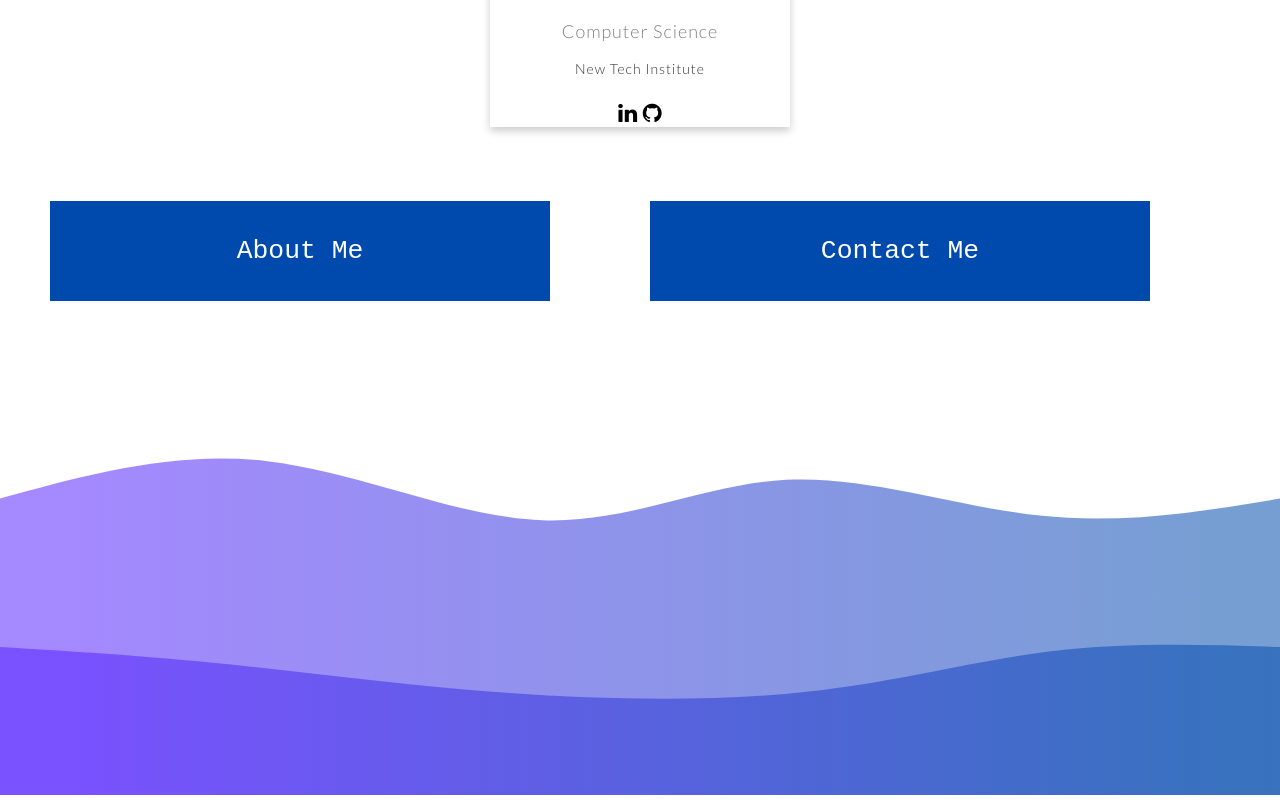
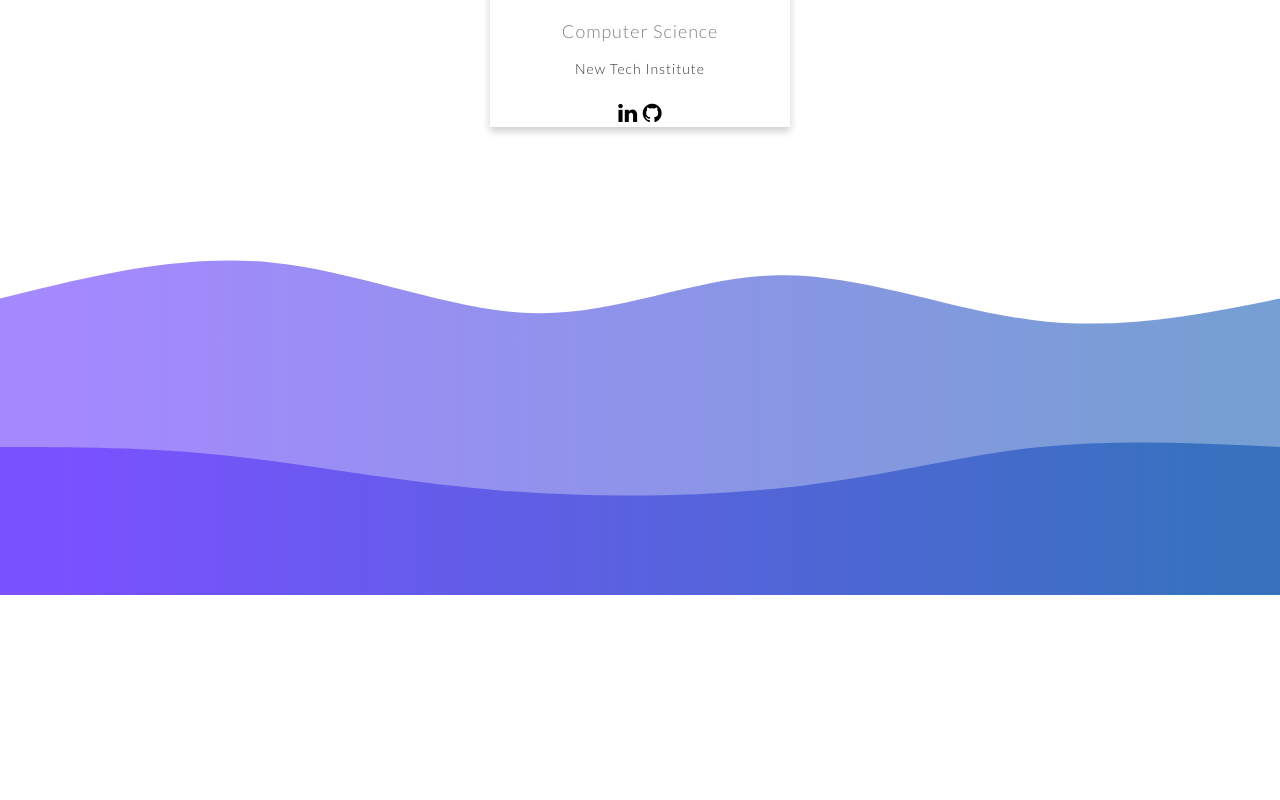
Before and after one commit to maekyngrigs10/portfolio2, a plain HTML site: page index.html in a window 1280 px wide. Shown: the part 1184-1984 px from the top of the page. After the commit the page ends 1784 px from the top, so only its background shows below. Drawn offline with Linux system fonts and the light colour scheme.

Commit message:
Update index.html

```diff
--- a/index.html
+++ b/index.html
@@ -341,11 +341,10 @@ font-size:24px;
 
             </div>
             </body>
-            </html>
-      <a href="updatedaboutme.html"><button class="about">About Me</button></a><a href="contactmepage.html"><button class="contact">Contact Me</button></a>
+
     <button onclick="topFunction()" id="myBtn" title="Go to top">Top</button>
 
-
+</html>
 
      <script>
 
```
